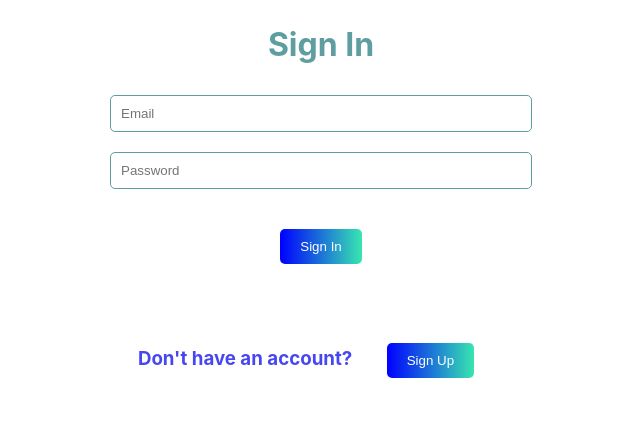
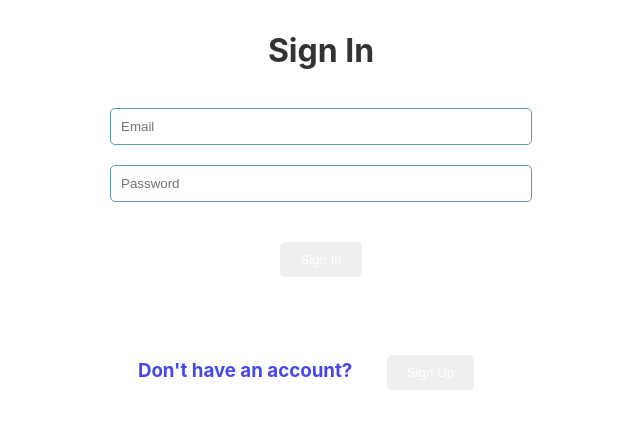
Before and after one commit to Jakekougan/AIEmotionJournal, a React (Create React App) app in the folder journal/: page / in a window 1280 px wide. Shown: the top 428 px of the page, without its empty margins (319-959 px from the left). Built offline with nearby package versions, Linux system fonts and the light colour scheme.

Commit message:
tweaked sign up button to differentiate from log in submit.

```diff
--- a/journal/src/index.css
+++ b/journal/src/index.css
@@ -49,10 +49,29 @@ body {
   color: rgb(71, 71, 241);
 }
 
+#sign-up-button {
+  background: linear-gradient(90deg, blue 100%);
+  color: white;
+  padding: 10px 20px;
+  border: none;
+  border-radius: 5px;
+  cursor: pointer;
+  transition: background 0.3s, transform 0.3s;
+}
+
+#sign-up-button:hover {
+  background: linear-gradient(90deg, #38e6b0 100%);
+  color: white;
+  padding: 10px 20px;
+  border: none;
+  border-radius: 5px;
+  cursor: pointer;
+  transition: background 0.3s, transform 0.3s;
+}
 
 button {
   margin: 30px;
-  background: linear-gradient(90deg, blue 0%, #38e6b0 100%);
+  background: linear-gradient(90deg, #38e6b0 100%);
   border: none;
   border-radius: 5px;
   color: white;
@@ -62,7 +81,7 @@ button {
 }
 
 button:hover {
-  background: linear-gradient(90deg, #38e6b0 0%, blue 100%);
+  background: linear-gradient(90deg, blue 100%);
   transform: scale(1.05);
 }
 
@@ -138,3 +157,10 @@ code {
   font-family: source-code-pro, Menlo, Monaco, Consolas, 'Courier New',
     monospace;
 }
+
+body {
+  font-family: 'Inter', sans-serif;
+  font-size: 16px;
+  line-height: 1.6;
+  color: #333
+}
--- a/journal/src/index.js
+++ b/journal/src/index.js
@@ -180,7 +180,7 @@ function SignIn() {
           <button type="submit">Sign In</button>
         </div>
         <div>
-          <h3>Don't have an account? <button onClick={() => root.render(<CreateAcc />)}>Sign Up</button></h3>
+          <h3>Don't have an account? <button id="sign-up-button" onClick={() => root.render(<CreateAcc />)}>Sign Up</button></h3>
         </div>
       </form>
 
```
